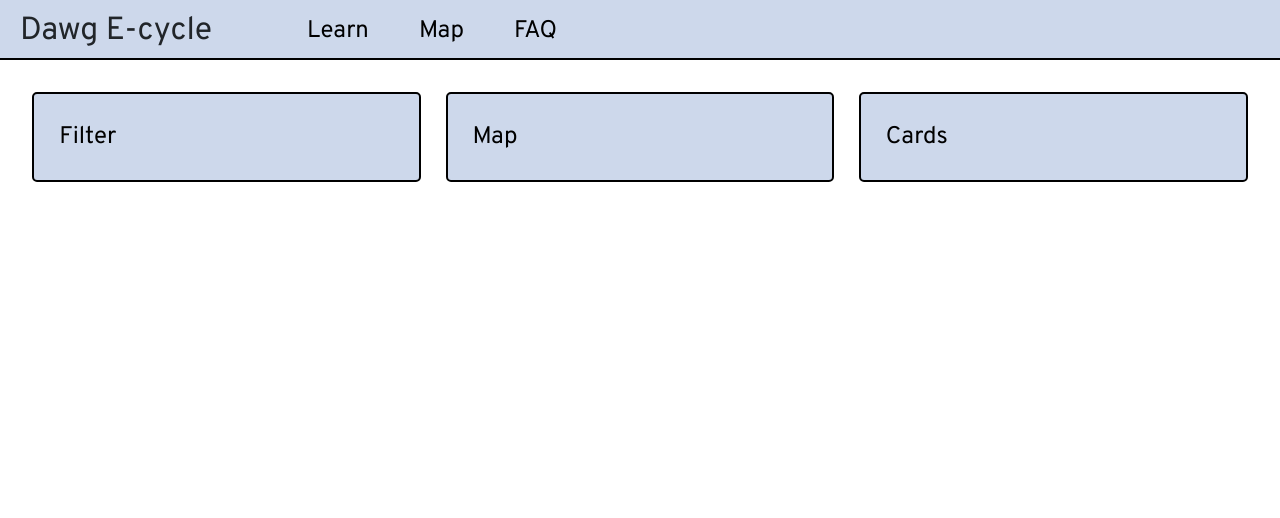
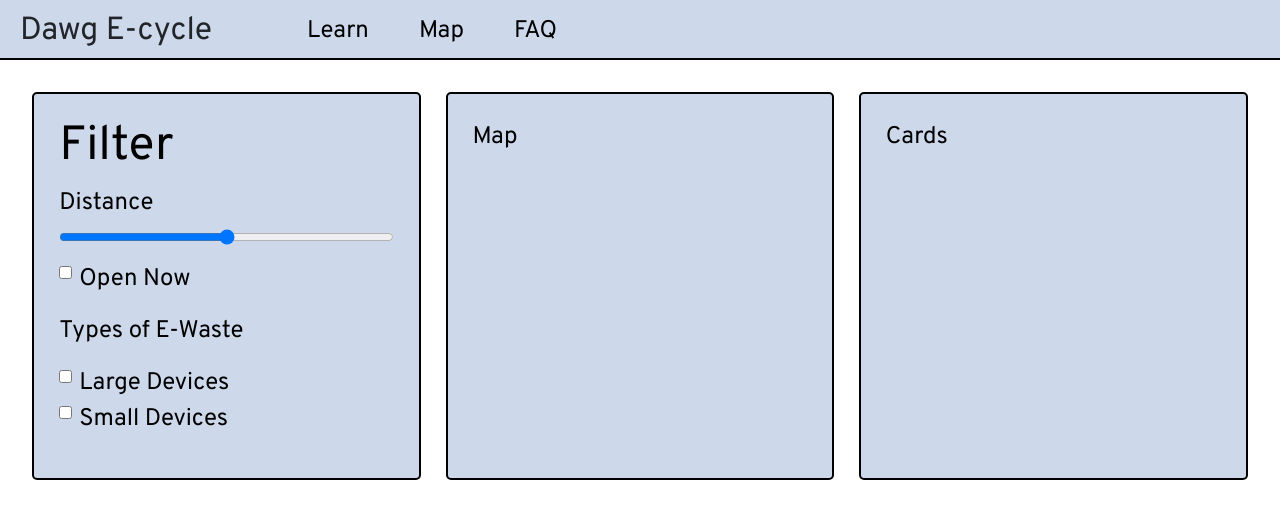
Before and after one commit to info442-spr22/d-team, a plain HTML site: page project_draft/map.html in a window 1280 px wide. Drawn offline with nearby package versions, Linux system fonts and the light colour scheme; a web font is replaced by a local one.

Commit message:
added filter components

```diff
--- a/project_draft/css/style.css
+++ b/project_draft/css/style.css
@@ -92,6 +92,10 @@ main {
   margin: 1%;
 }
 
+.h2 {
+  font-size: 48px;
+}
+
 .hide{
   display:none;
 }
--- a/project_draft/map.html
+++ b/project_draft/map.html
@@ -30,7 +30,36 @@
             <div class="container-fluid">
                 <div class="row">
                     <div class="col text-box map-box">
-                        Filter
+                        <form>
+                            <div class="h2">Filter</div>
+                            <div class="form-group">
+                              <label for="formControlRange">Distance</label>
+                              <input type="range" class="form-control-range" id="formControlRange">
+                            </div>
+                            <div class="form-group">
+                                <div class="form-check">
+                                <input class="form-check-input" type="checkbox" id="gridCheck1">
+                                <label class="form-check-label" for="gridCheck1">
+                                    Open Now
+                                </label>
+                                </div>
+                            </div>
+                            <div class="form-group">
+                                <p>Types of E-Waste</p>
+                                <div class="form-check">
+                                    <input class="form-check-input" type="checkbox" id="gridCheck1">
+                                    <label class="form-check-label" for="gridCheck1">
+                                        Large Devices
+                                    </label>
+                                </div>
+                                <div class="form-check">
+                                    <input class="form-check-input" type="checkbox" id="gridCheck1">
+                                    <label class="form-check-label" for="gridCheck1">
+                                        Small Devices
+                                    </label>
+                                </div>
+                            </div>
+                          </form>
                     </div>
                     <div class="col text-box map-box">
                         Map
```
